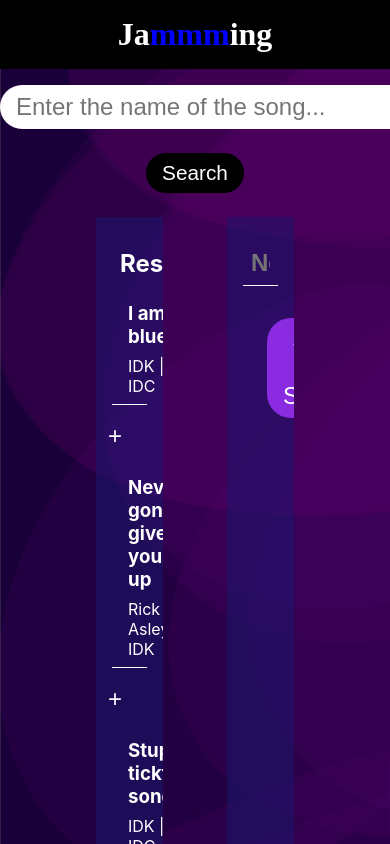
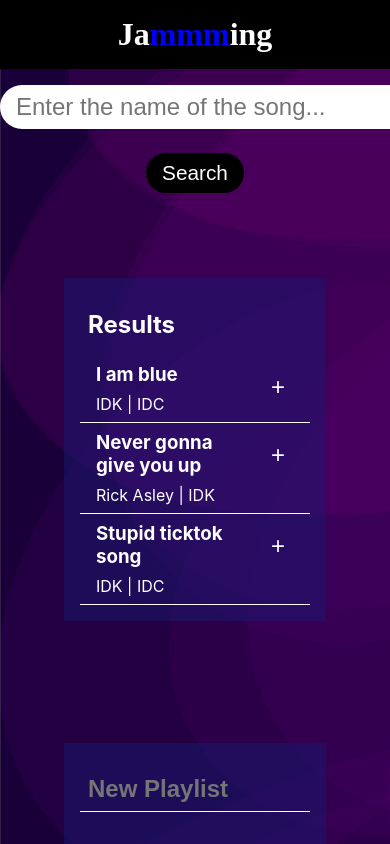
Before and after one commit to Vincent-Wong0925/jammming, a React (Create React App) app: page / in a window 390 px wide. Shown: the top 844 px of the page. Built offline with nearby package versions, Linux system fonts and the light colour scheme.

Commit message:
Add styling for tablet screen size

```diff
--- a/src/components/App/App.css
+++ b/src/components/App/App.css
@@ -39,3 +39,9 @@ header span {
   height: 50rem;
   margin: auto 4rem;
 }
+
+@media only screen and (max-width: 900px) {
+  .container {
+    flex-direction: column;
+  }
+}
--- a/src/components/Playlist/Playlist.css
+++ b/src/components/Playlist/Playlist.css
@@ -4,6 +4,7 @@
     background-color: rgba(25, 25, 112, 0.5);
     padding: 1rem;
     overflow: auto;
+    box-sizing: border-box;
 }
 
 .Playlist input {
@@ -42,3 +43,9 @@
 .Playlist button[type=submit]:active {
     color: midnightblue;
 }
+
+@media only screen and (max-width: 900px) {
+    .Playlist {
+      margin: 1rem 0;
+    }
+  }
--- a/src/components/Playlist/Playlist.js
+++ b/src/components/Playlist/Playlist.js
@@ -18,7 +18,10 @@ function Playlist(props) {
     return (
         <div className='Playlist'>
             <form>
-                <input type='text' onChange={changeName} placeholder='New Playlist' />
+                <input
+                    type='text'
+                    onChange={changeName}
+                    placeholder='New Playlist' />
                 <Tracklist
                     tracks={props.playlist}
                     removeTrack={removeTrack}
--- a/src/components/SearchResults/SearchResults.css
+++ b/src/components/SearchResults/SearchResults.css
@@ -6,8 +6,15 @@
     text-align: left;
     padding: 1rem;
     overflow: auto;
+    box-sizing: border-box;
 }
 
 .SearchResults h2 {
     margin: 1rem .5rem;
 }
+
+@media only screen and (max-width: 900px) {
+    .SearchResults {
+      margin: 1rem 0;
+    }
+  }
--- a/src/components/Track/Track.css
+++ b/src/components/Track/Track.css
@@ -7,6 +7,7 @@
 .Track-info {
     display: inline-block;
     color: white;
+    max-width: 70%;
 }
 
 .Track-info h3 {
```
